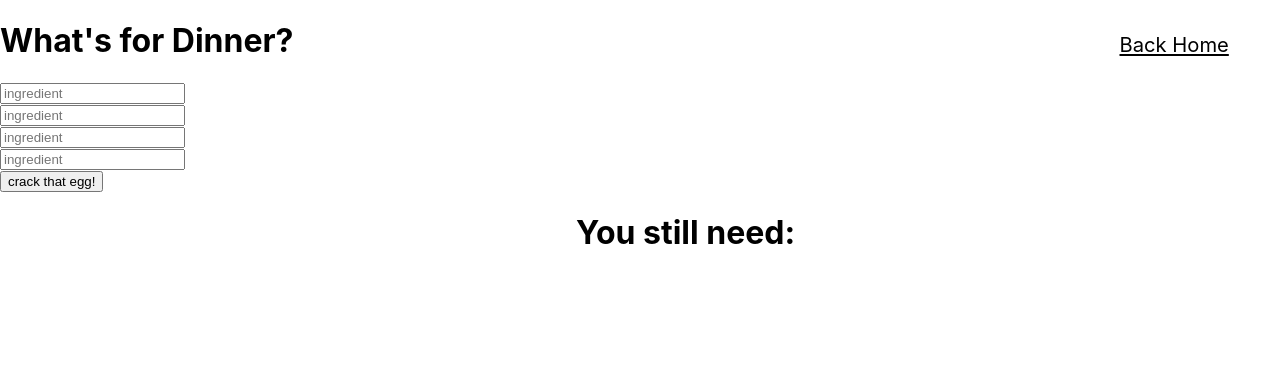
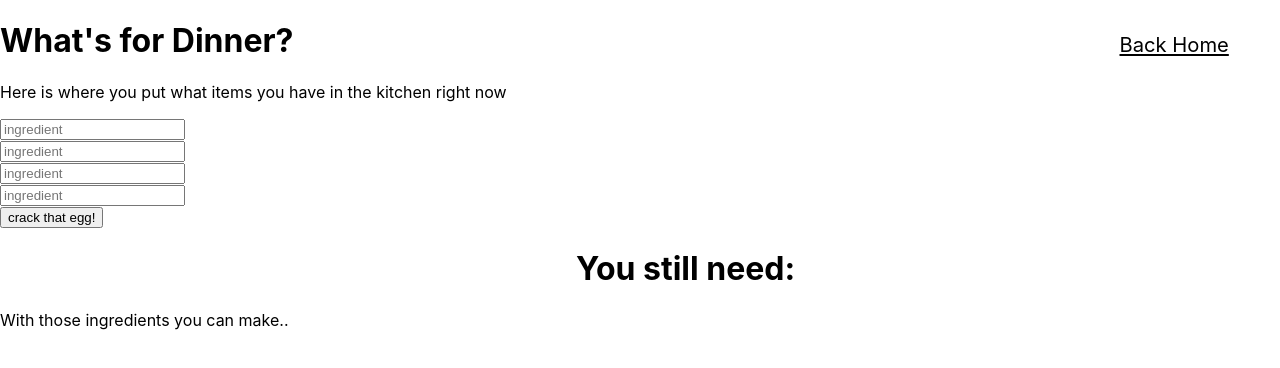
Before and after one commit to eric-burr/food-ui, a React (Create React App) app: page /Recipe in a window 1280 px wide. Shown: the top 368 px of the page. Built offline with nearby package versions, Linux system fonts and the light colour scheme.

Commit message:
ingredient send

```diff
--- a/src/component/RecipeGuide.js
+++ b/src/component/RecipeGuide.js
@@ -38,7 +38,14 @@ class Recipe extends Component {
     });
   };
 
+
+
   onSubmit = e => {
+    //need multiple to be able to send more than one ingredient per click.
+    const food = {
+      food: this.state.ingredient,
+      food1: this.state.ingredient
+    }
     // i am trying to send the inputted string to the api so the api can look at it and then look at the
     e.preventDefault();
     fetch(`${baseUrl}/ingredients`, {
@@ -69,7 +76,9 @@ class Recipe extends Component {
       <div>
         <form onSubmit={this.onSubmit}>
           <h1>What's for Dinner?</h1>
-          <p></p>
+          <p>Here is where you put what items you have
+            in the kitchen right now
+          </p>
 
           <input
             type="text"
@@ -119,6 +128,7 @@ class Recipe extends Component {
         <Link className="link" to="/">
           Back Home
         </Link>
+        With those ingredients you can make..
       </div>
     );
   }
```
